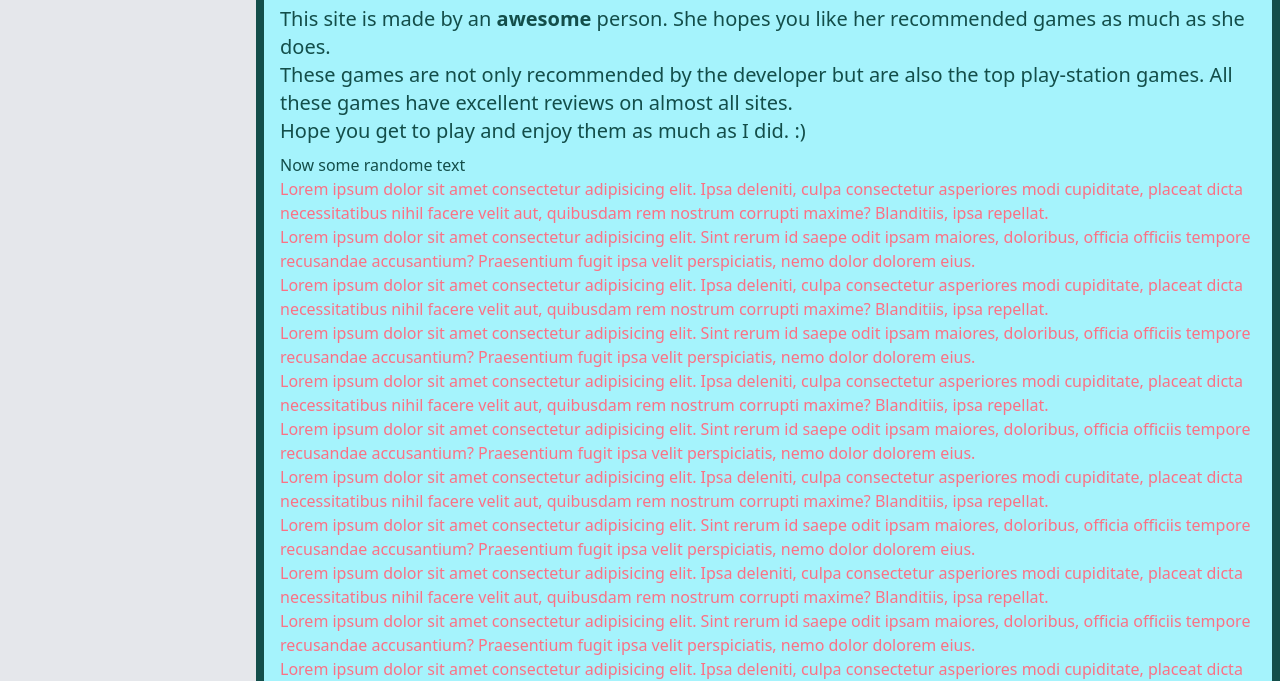
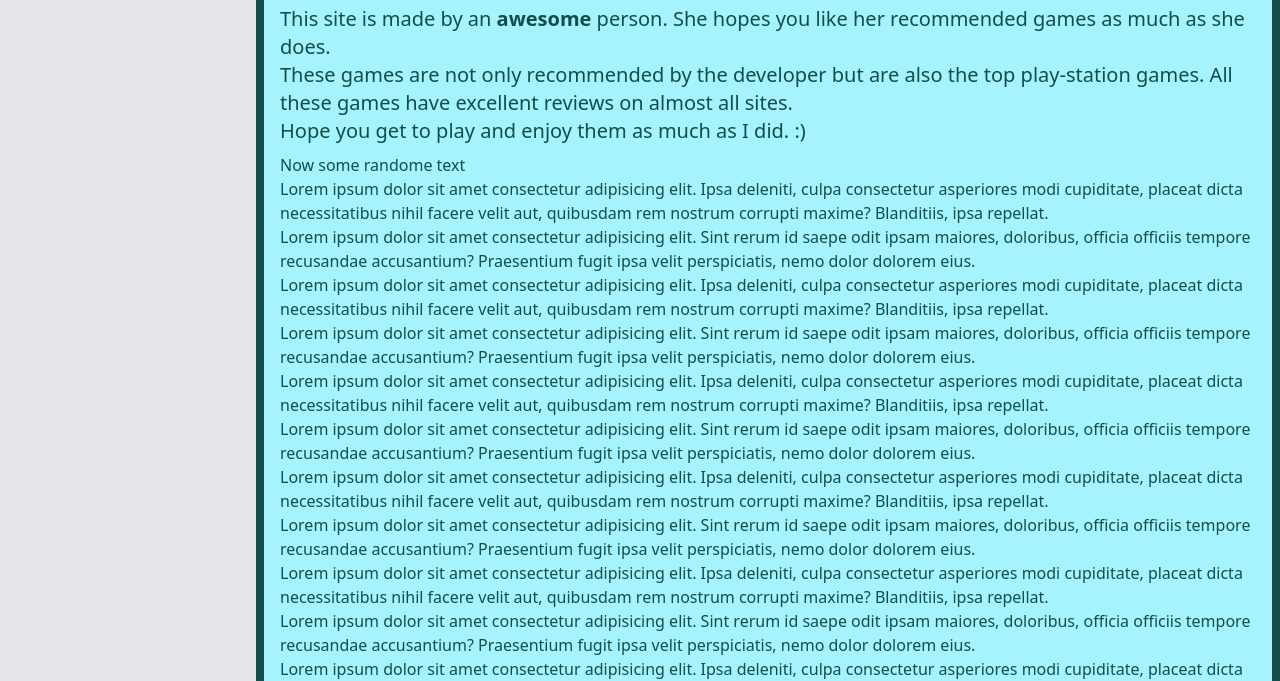
Before and after one commit to SMat0210/smat0210.github.io, a website: page public/about.html in a window 1280 px wide. Shown: the part 120-801 px from the top of the page. Drawn offline with nearby package versions, Linux system fonts and the light colour scheme.

Commit message:
Update about.html

```diff
--- a/public/about.html
+++ b/public/about.html
@@ -76,7 +76,7 @@
                 <div>
                     <p>Now some randome text</p>
                 </div>
-                <div class="text-rose-400">
+                <div>
                     <p>
                         Lorem ipsum dolor sit amet consectetur adipisicing elit. Ipsa deleniti, culpa consectetur asperiores modi cupiditate, placeat dicta necessitatibus nihil facere velit aut, quibusdam rem nostrum corrupti maxime? Blanditiis, ipsa repellat.
                     </p>
```
